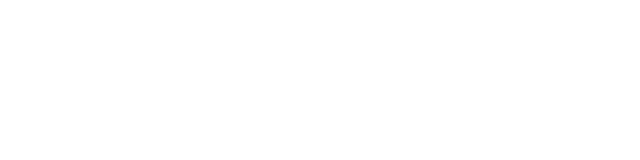
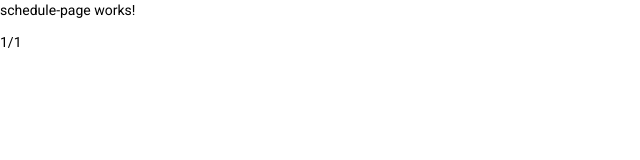
Before and after one commit to FrasMaciej/MedSystem, an Angular app in the folder medApp/: page /schedulePage/1/1 in a window 1280 px wide. Before the commit this address led to /. Shown: the top 160 px of the page, without its empty margins (0-640 px from the left). Built offline with nearby package versions, Linux system fonts and the light colour scheme.

Commit message:
Passing schedule and doctor ID from choosing schedule window added

```diff
--- a/medApp/src/app/admin-page/admin-page.component.ts
+++ b/medApp/src/app/admin-page/admin-page.component.ts
@@ -1,7 +1,8 @@
-import { Component, Inject, OnInit } from '@angular/core';
+import { Component, Inject, Input, OnInit } from '@angular/core';
 import { MatDialog, MatDialogRef, MAT_DIALOG_DATA } from '@angular/material/dialog';
 import { Doctor } from '../models/doctor';
 import { Schedule } from '../models/schedule';
+import { SchedulePageComponent } from '../schedule-page/schedule-page.component';
 import { DoctorService } from '../services/doctor.service';
 
 export interface DoctorData {
@@ -172,6 +173,7 @@ export class SchedulesDialog {
     private doctorService: DoctorService,
     @Inject(MAT_DIALOG_DATA) public data: DoctorData) {}
 
+
   backClick(): void {
     this.dialogRef.close();
   }
@@ -205,4 +207,9 @@ export class SchedulesDialog {
     })
     this.data.newSchedule.push(schedule);
   }
+
+  navigateToSchedule(index: number){
+
+  }
+
 }
--- a/medApp/src/app/admin-page/schedules-dialog.html
+++ b/medApp/src/app/admin-page/schedules-dialog.html
@@ -1,15 +1,16 @@
 <div class="schedules"><h1>Grafiki dzienne - Dr. {{data.doctor.name}} {{data.doctor.surname}}</h1></div>
 <mat-selection-list #doctor [multiple]="false" class="custom-scroll-bar">
-  <mat-list-option *ngFor="let singleSchedule of data.doctor.schedule">
+    <mat-list-option *ngFor="let singleSchedule of data.doctor.schedule; let i = index" >
+        <a [routerLink]="['schedulePage/', data.doctor._id, singleSchedule._id]">
+
         <div id="schedulesList">
-
           <button id = "deleteButton" mat-icon-button color="warn" (click)="removeSchedule(singleSchedule)" (click)="onRemove($event)">
             <mat-icon>remove_circle</mat-icon>
           </button>
 
           {{ singleSchedule.scheduleDate | date:'yyyy-MM-dd HH:mm':'+0000'}} -- {{ singleSchedule.finishHour | date:'HH:mm':'+0000'}}
-
         </div>
+        </a>
     </mat-list-option>
 </mat-selection-list>
 
--- a/medApp/src/app/app.module.ts
+++ b/medApp/src/app/app.module.ts
@@ -52,6 +52,8 @@ import { SchedulePageComponent } from './schedule-page/schedule-page.component';
       { path: '', component: MainPageComponent },
       { path: 'login', component: LoginComponent },
       { path: 'adminPage', component: AdminPageComponent },
+      { path: 'schedulePage/:docId/:schId', component: SchedulePageComponent },
+
     ])
   ],
   providers: [DoctorService],
--- a/medApp/src/app/models/schedule.ts
+++ b/medApp/src/app/models/schedule.ts
@@ -15,6 +15,7 @@ export class Schedule {
     scheduleDate: Date;
     finishHour: Date;
     singleVisitTime: Number;
+    _id!: any;
     visits!: Visit[];
 
     constructor(scheduleDate: Date, finishHour: Date, singleVisitTime: Number){
--- a/medApp/src/app/schedule-page/schedule-page.component.html
+++ b/medApp/src/app/schedule-page/schedule-page.component.html
@@ -1 +1,2 @@
 <p>schedule-page works!</p>
+{{doctor_id}}/{{schedule_id}}
--- a/medApp/src/app/schedule-page/schedule-page.component.ts
+++ b/medApp/src/app/schedule-page/schedule-page.component.ts
@@ -1,4 +1,6 @@
-import { Component, OnInit } from '@angular/core';
+import { Component, Input, OnInit } from '@angular/core';
+import { ActivatedRoute } from '@angular/router';
+import { Doctor } from '../models/doctor';
 
 @Component({
   selector: 'app-schedule-page',
@@ -6,8 +8,13 @@ import { Component, OnInit } from '@angular/core';
   styleUrls: ['./schedule-page.component.css']
 })
 export class SchedulePageComponent implements OnInit {
+  schedule_id: any;
+  doctor_id: any;
 
-  constructor() { }
+  constructor(private actRoute: ActivatedRoute) {
+    this.schedule_id = this.actRoute.snapshot.params['schId'];
+    this.doctor_id = this.actRoute.snapshot.params['docId'];
+  }
 
   ngOnInit(): void {
   }
```
Also changed, not shown: medApp/src/app/admin-page/admin-page.component.html (line endings or trailing spaces), 1 other file (tests, documents, lock files or other folders). Lines whose indentation alone changed are shown as unchanged.
